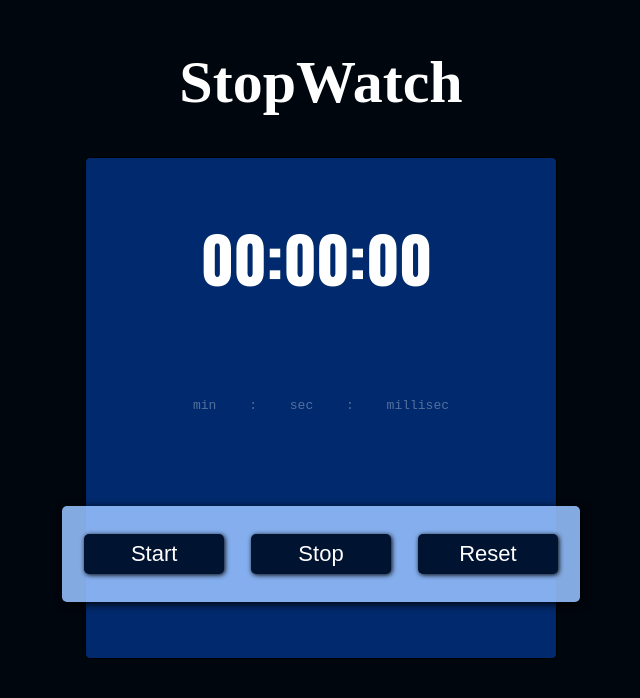
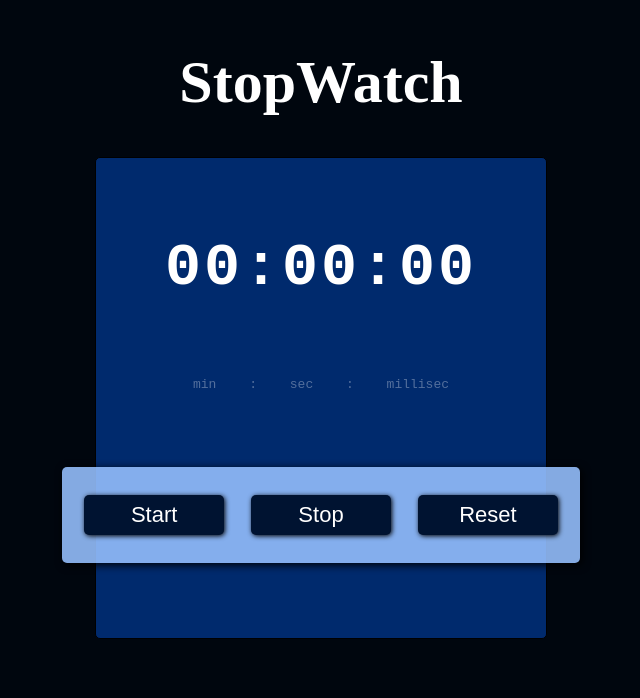
Before and after one commit to ahmed-uns/stop-watch, a React (Vite) app: page / in a window 1280 px wide. Shown: the top 698 px of the page, without its empty margins (319-959 px from the left). Built offline with nearby package versions, Linux system fonts and the light colour scheme.

Commit message:
final css edit

```diff
--- a/src/App.css
+++ b/src/App.css
@@ -17,10 +17,9 @@ h1 {
   border: solid 0.1px black;
   border-radius: 5px;
   background-color: rgb(0, 42, 109);
-  padding: 10px;
   display: flex;
   flex-direction: column;
-  justify-content: space-around;
+  justify-content: space-evenly;
   align-items: center;
   color: white;
   height: 60vb;
@@ -29,15 +28,17 @@ h1 {
 }
 #time {
   font-size: 60px;
-  text-align: start;
-  font-family: Impact, Haettenschweiler, 'Arial Narrow Bold', sans-serif;
-  letter-spacing:3px;
-  width:237px ;
-  padding: 0;
-  text-wrap: nowrap;
+  font-weight: 900;
+  width: 100%;
+  text-align: center;
+  letter-spacing: 3px;
+  white-space: nowrap;
+  overflow: hidden;
+  text-overflow: ellipsis;
+  font-family: 'Courier New', Courier, monospace;
+  font-variant-numeric: tabular-nums; /* Helps modern fonts align digits */
+}
 
-
-}
 #forma {
   word-spacing: 25px ;
   color: rgba(255, 255, 255, 0.326);
@@ -97,6 +98,6 @@ button {
     font-size: 80px;
   }
   #outer-box {
-    width: 90%;
+    width: 80%;
   }
 }
```
